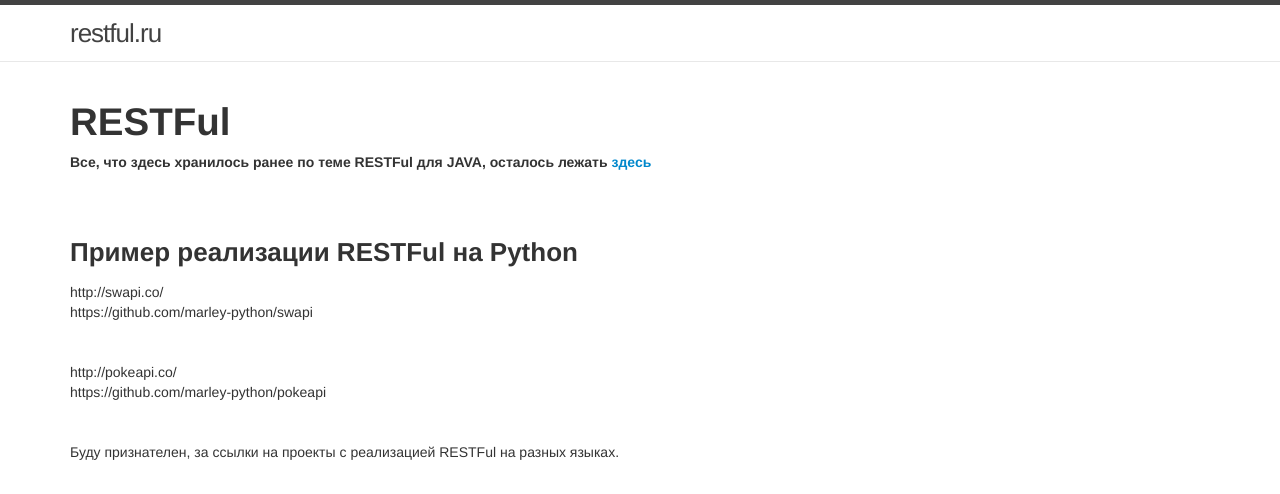
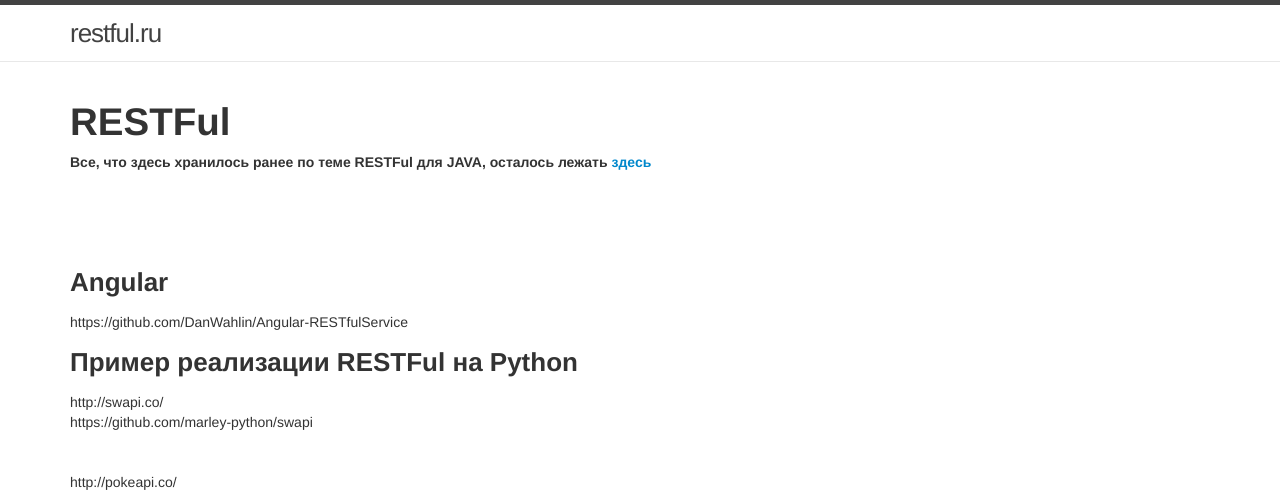
Before and after one commit to webmakaka/restful.ru, a Jekyll site: the page built from website/00-index.md, in a window 1280 px wide. Shown: the top 494 px of the page. Built offline with Jekyll 4.4.1, drawn with Linux system fonts in a browser that asks for light colours.

Commit message:
Update 00-index.md

```diff
--- a/website/00-index.md
+++ b/website/00-index.md
@@ -9,6 +9,15 @@ permalink: /
 **Все, что здесь хранилось ранее по теме RESTFul для JAVA, осталось лежать <a href="http://ws.javadev.ru">здесь</a>**
 
 <br/><br/>
+
+
+<br/>
+
+### Angular
+
+https://github.com/DanWahlin/Angular-RESTfulService
+
+
 
 ### Пример реализации RESTFul на Python
 
```
